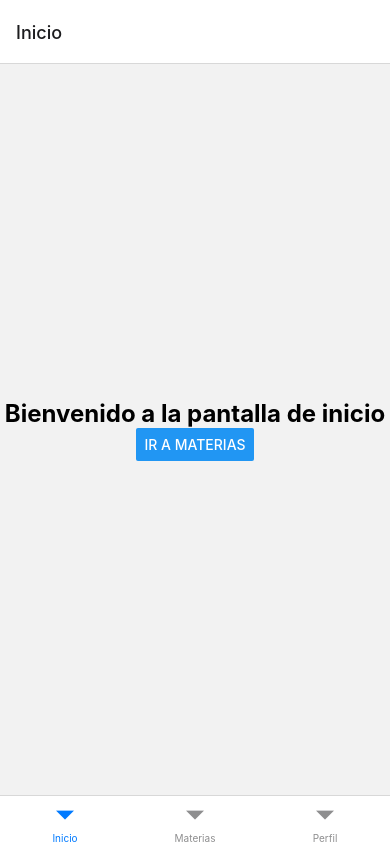
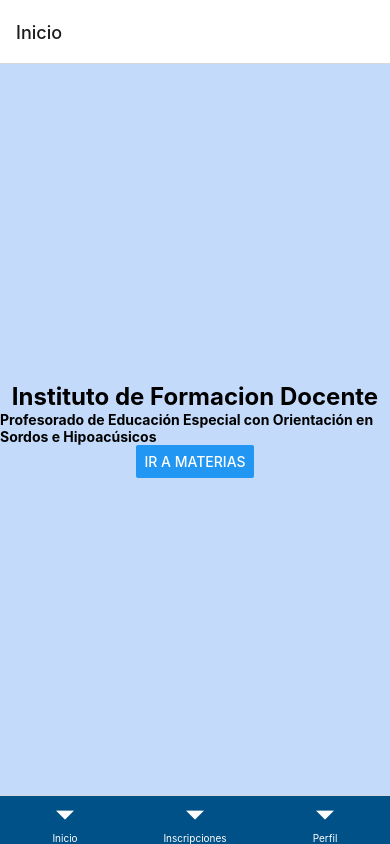
Before and after one commit to MaxFerrarottiDEV/Proyecto-DesarrolloMovil, a React Native app: screen /Inicio in a window 390 px wide. Built offline with nearby package versions, Linux system fonts and the light colour scheme.

Commit message:
Actualizacion pequeña para homescreen.js

```diff
--- a/AppNavigator.js
+++ b/AppNavigator.js
@@ -1,21 +1,26 @@
 /* eslint-disable prettier/prettier */
 /* eslint-disable import/no-unresolved */
-// AppNavigator.js
 import React from "react";
 import { createBottomTabNavigator } from "@react-navigation/bottom-tabs";
 import { NavigationContainer } from "@react-navigation/native";
 import HomeScreen from "./HomeScreen";
 import ProfileScreen from "./ProfileScreen";
-import SubjectsScreen from "./SubjectsScreen";
+import RegisterScreen from "./RegisterScreen";
 
 const Tab = createBottomTabNavigator();
 
 export default function AppNavigator() {
   return (
     <NavigationContainer>
-      <Tab.Navigator>
+      <Tab.Navigator
+        screenOptions={{
+          tabBarStyle: { backgroundColor: "#005187" }, // Color de fondo de la barra de navegación
+          tabBarActiveTintColor: "#ffffff", // Color de las letras activas
+          tabBarInactiveTintColor: "#ffffff", // Color de las letras inactivas
+        }}
+      >
         <Tab.Screen name="Inicio" component={HomeScreen} />
-        <Tab.Screen name="Materias" component={SubjectsScreen} />
+        <Tab.Screen name="Inscripciones" component={RegisterScreen} />
         <Tab.Screen name="Perfil" component={ProfileScreen} />
       </Tab.Navigator>
     </NavigationContainer>
--- a/HomeScreen.js
+++ b/HomeScreen.js
@@ -5,7 +5,8 @@
 export default function HomeScreen({ navigation }) {
   return (
     <View style={styles.container}>
-      <Text style={styles.title}>Bienvenido a la pantalla de inicio</Text>
+      <Text style={styles.title}>Instituto de Formacion Docente</Text>
+      <Text style={styles.subtitle}>Profesorado de Educación Especial con Orientación en Sordos e Hipoacúsicos</Text>
       <Button
         title="Ir a Materias"
         onPress={() => navigation.navigate("Materias")}
@@ -19,9 +20,14 @@
     flex: 1,
     justifyContent: "center",
     alignItems: "center",
+    backgroundColor: "#c4dafa",
   },
   title: {
     fontSize: 24,
     fontWeight: "bold",
   },
+  subtitle: {
+    fontSize: 14,
+    fontWeight: "bold",
+  }
 });
--- a/ProfileScreen.js
+++ b/ProfileScreen.js
@@ -15,6 +15,7 @@
     flex: 1,
     justifyContent: "center",
     alignItems: "center",
+    backgroundColor: "#c4dafa",
   },
   title: {
     fontSize: 24,
--- a/SubjectsScreen.js
+++ b/RegisterScreen.js
@@ -2,10 +2,10 @@
 import React from "react";
 import { View, Text, StyleSheet } from "react-native";
 
-export default function SubjectsScreen() {
+export default function RegisterScreen() {
   return (
     <View style={styles.container}>
-      <Text style={styles.title}>Lista de Materias</Text>
+      <Text style={styles.title}>Modulo de inscripciones</Text>
     </View>
   );
 }
@@ -15,6 +15,7 @@
     flex: 1,
     justifyContent: "center",
     alignItems: "center",
+    backgroundColor: "#c4dafa",
   },
   title: {
     fontSize: 24,
```
